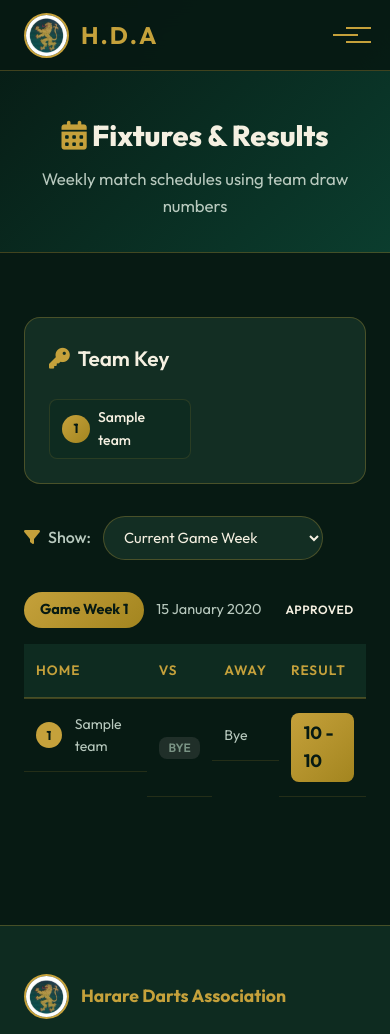
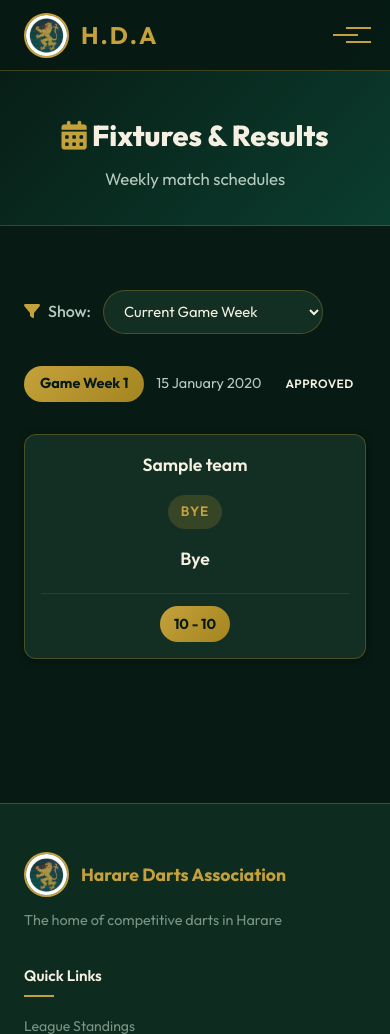
Before and after one commit to MASIMBAHOVOVO/Harare-Darts-Association, a Flask app: page /fixtures in a window 390 px wide. Shown: the top 1034 px of the page. Run offline with Flask 3, Linux system fonts and the light colour scheme; tables that the repository leaves empty hold one stand-in row (values such as "Sample post").

Commit message:
Redesign fixtures tab and enhance wall of fame stats
- Remove team key section from fixtures tab for cleaner layout
- Replace fixture table with card-based design (name vs name without team numbers)
- Center fixture cards with responsive grid layout
- Add row numbering to games won per gameweek and 180s tables
- Add horizontal scroll support for gameweeks beyond GW20
- Implement custom scrollbar styling with gold accent
- Update subtitle on fixtures page

```diff
--- a/static/css/style.css
+++ b/static/css/style.css
@@ -2748,7 +2748,141 @@ code {
     color: var(--accent-gold);
 }
 
+
+/* ---------- Fixture Cards Layout ---------- */
+.fixtures-display-wrapper {
+    display: flex;
+    justify-content: center;
+    padding: 1rem 0;
+}
+
+.fixtures-cards-grid {
+    display: grid;
+    grid-template-columns: repeat(auto-fit, minmax(280px, 1fr));
+    gap: 1.5rem;
+    max-width: 900px;
+    width: 100%;
+}
+
+.fixture-card {
+    background: var(--dark-card);
+    border: 1px solid var(--border-gold);
+    border-radius: var(--radius-md);
+    padding: 1.5rem;
+    display: flex;
+    flex-direction: column;
+    align-items: center;
+    gap: 0.75rem;
+    text-align: center;
+    transition: var(--transition);
+    box-shadow: var(--shadow-sm);
+}
+
+.fixture-card:hover {
+    background: var(--dark-card-hover);
+    border-color: var(--accent-gold);
+    box-shadow: var(--shadow-md);
+}
+
+.fixture-home-team,
+.fixture-away-team {
+    width: 100%;
+}
+
+.fixture-team-name {
+    font-size: 1.1rem;
+    font-weight: 600;
+    color: var(--text-primary);
+    display: block;
+}
+
+.fixture-vs {
+    font-size: 0.9rem;
+    color: var(--accent-gold);
+    font-weight: 600;
+    letter-spacing: 1px;
+    margin: 0.25rem 0;
+}
+
+.vs-badge {
+    display: inline-block;
+    padding: 0.3rem 0.8rem;
+    background: var(--accent-gold);
+    color: var(--dark-bg);
+    border-radius: 20px;
+    font-weight: 700;
+    font-size: 0.85rem;
+}
+
+.fixture-result {
+    width: 100%;
+    margin-top: 0.5rem;
+    padding-top: 0.75rem;
+    border-top: 1px solid var(--border-color);
+}
+
+.score-badge {
+    display: inline-block;
+    background: linear-gradient(135deg, var(--accent-gold), var(--accent-gold-dark));
+    color: var(--dark-bg);
+    padding: 0.4rem 0.9rem;
+    border-radius: 20px;
+    font-weight: 700;
+    font-size: 0.9rem;
+}
+
+.bye-badge {
+    display: inline-block;
+    background: rgba(197, 161, 59, 0.2);
+    color: var(--accent-gold);
+    padding: 0.4rem 0.8rem;
+    border-radius: 20px;
+    font-weight: 600;
+    font-size: 0.85rem;
+}
+
+.fixture-card .dash {
+    color: var(--text-muted);
+    font-size: 1.2rem;
+}
+
+/* ---------- Row Number Column ---------- */
+.row-number-col {
+    min-width: 40px !important;
+    text-align: center !important;
+    background: rgba(197, 161, 59, 0.08) !important;
+    border-right: 1px solid var(--border-gold) !important;
+    font-weight: 600;
+    color: var(--accent-gold);
+}
+
+/* ---------- Horizontal Scroll Wrapper ---------- */
+.horizontal-scroll-wrapper {
+    overflow-x: auto;
+    -webkit-overflow-scrolling: touch;
+    scroll-behavior: smooth;
+    border-radius: var(--radius-md);
+}
+
+.horizontal-scroll-wrapper::-webkit-scrollbar {
+    height: 6px;
+}
+
+.horizontal-scroll-wrapper::-webkit-scrollbar-track {
+    background: var(--dark-surface);
+}
+
+.horizontal-scroll-wrapper::-webkit-scrollbar-thumb {
+    background: var(--accent-gold);
+    border-radius: 3px;
+}
+
+.horizontal-scroll-wrapper::-webkit-scrollbar-thumb:hover {
+    background: var(--accent-gold-light);
+}
+
 /* Responsive additions */
+
 @media (max-width: 768px) {
     .team-key-grid {
         grid-template-columns: 1fr 1fr;
@@ -2774,6 +2908,19 @@ code {
         font-size: 0.78rem;
     }
 
+    .row-number-col {
+        min-width: 35px !important;
+    }
+
+    .fixtures-cards-grid {
+        grid-template-columns: 1fr;
+        gap: 1rem;
+    }
+
+    .fixture-card {
+        padding: 1rem;
+    }
+
     .gw-filter-bar {
         flex-direction: column;
         align-items: flex-start;
--- a/templates/fixtures.html
+++ b/templates/fixtures.html
@@ -5,26 +5,12 @@
 <section class="page-header">
     <div class="container">
         <h1 class="page-title"><i class="fas fa-calendar-alt"></i> Fixtures & Results</h1>
-        <p class="page-subtitle">Weekly match schedules using team draw numbers</p>
+        <p class="page-subtitle">Weekly match schedules</p>
     </div>
 </section>
 
 <section class="section">
     <div class="container">
-        <!-- Team Number Key -->
-        {% if teams %}
-        <div class="team-key-section">
-            <h2 class="sub-title"><i class="fas fa-key"></i> Team Key</h2>
-            <div class="team-key-grid">
-                {% for team in teams %}
-                <div class="team-key-item">
-                    <span class="team-key-number">{{ team.team_number }}</span>
-                    <span class="team-key-name">{{ team.name }}</span>
-                </div>
-                {% endfor %}
-            </div>
-        </div>
-        {% endif %}
 
         <!-- Game Week Filter -->
         <div class="gw-filter-bar">
@@ -57,56 +43,43 @@
                 <span class="gw-status-badge {{ wd.game_week.status }}">{{ wd.game_week.status|capitalize }}</span>
             </h3>
             {% if wd.fixtures %}
-            <div class="fixtures-table-wrapper">
-                <table class="data-table fixtures-table">
-                    <thead>
-                        <tr>
-                            <th>Home</th>
-                            <th class="vs-col">vs</th>
-                            <th>Away</th>
-                            <th>Result</th>
-                        </tr>
-                    </thead>
-                    <tbody>
+            <div class="fixtures-display-wrapper">
+                <div class="fixtures-cards-grid">
                     {% for fixture in wd.fixtures %}
-                        <tr>
-                            <td class="fixture-team-num">
-                                <span class="team-num">{{ fixture.home_team_number }}</span>
+                    <div class="fixture-card">
+                        <div class="fixture-home-team">
                             {% set ht = fixture.get_home_team() %}
-                                {% if ht %}<span class="team-label">{{ ht.name }}</span>{% endif %}
-                            </td>
-                            <td class="vs-col">
+                            <span class="fixture-team-name">{{ ht.name if ht else 'Unknown' }}</span>
+                        </div>
+                        <div class="fixture-vs">
                             {% if fixture.is_bye %}
                             <span class="bye-badge">BYE</span>
                             {% else %}
-                                <span class="vs-badge">v</span>
+                            <span class="vs-badge">vs</span>
                             {% endif %}
-                            </td>
-                            <td class="fixture-team-num">
+                        </div>
+                        <div class="fixture-away-team">
                             {% if not fixture.is_bye and fixture.away_team_number %}
-                                <span class="team-num">{{ fixture.away_team_number }}</span>
                             {% set at = fixture.get_away_team() %}
-                                {% if at %}<span class="team-label">{{ at.name }}</span>{% endif %}
+                            <span class="fixture-team-name">{{ at.name if at else 'Unknown' }}</span>
                             {% else %}
-                                <span class="team-label">Bye</span>
+                            <span class="fixture-team-name">Bye</span>
                             {% endif %}
-                            </td>
-                            <td>
+                        </div>
+                        <div class="fixture-result">
                             {% if fixture.result and fixture.result.approved %}
-                                <span class="score-badge">{{ fixture.result.total_home }} - {{ fixture.result.total_away
-                                    }}</span>
+                            <span class="score-badge">{{ fixture.result.total_home }} - {{ fixture.result.total_away }}</span>
                             {% elif fixture.result %}
-                                <span class="badge pending">Submitted (Pending Approval)</span>
-                                {% elif wd.game_week.date and wd.game_week.date < today %} <span class="badge danger">
-                                    Pending Result</span>
+                            <span class="badge pending">Pending Approval</span>
+                            {% elif wd.game_week.date and wd.game_week.date < today %}
+                            <span class="badge danger">No Result</span>
                             {% else %}
                             <span class="dash">—</span>
                             {% endif %}
-                            </td>
-                        </tr>
+                        </div>
+                    </div>
                     {% endfor %}
-                    </tbody>
-                </table>
+                </div>
             </div>
             {% else %}
             <div class="empty-state small">
```
Also changed, not shown: templates/player_stats.html (+6 -4 lines). Lines whose indentation alone changed are shown as unchanged.
